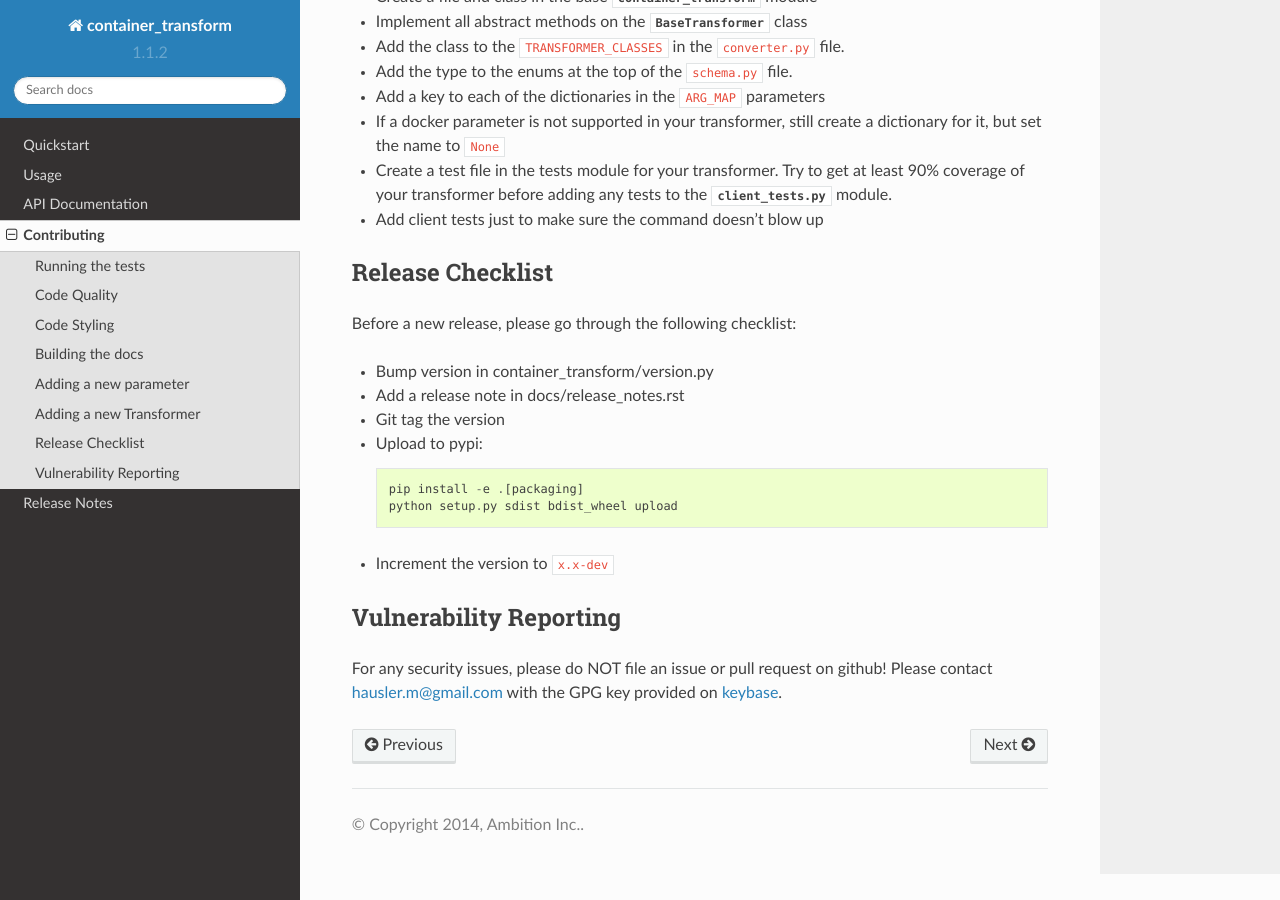
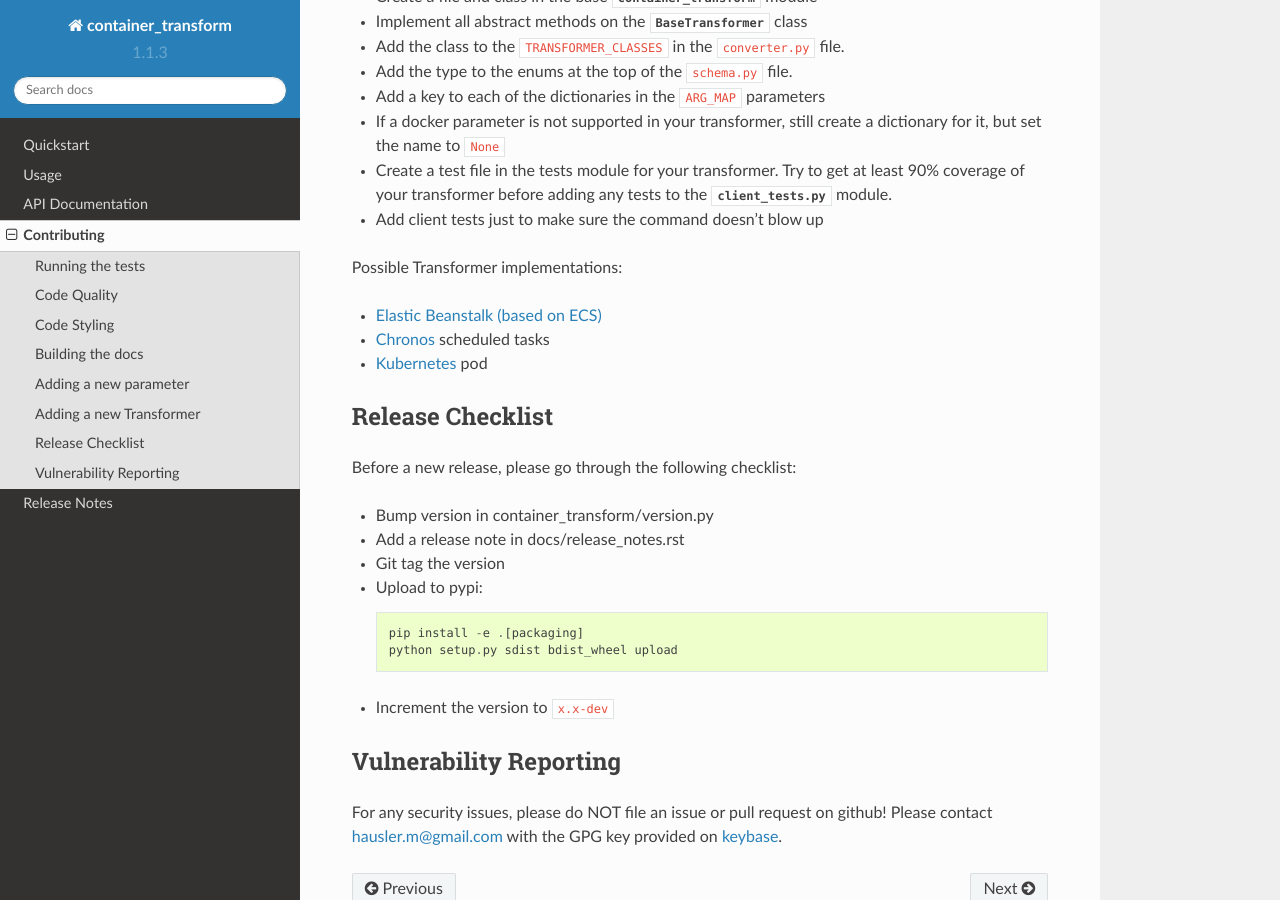
Before and after one commit to micahhausler/container-transform, a Sphinx documentation site: the page built from docs/contributing.rst, in a window 1280 px wide and 900 px high, scrolled down 1824 px. Built offline with Sphinx 7.4.7 and the Read the Docs theme 2.0.0, drawn with Linux system fonts in a browser that asks for light colours.

```diff
--- a/container_transform/version.py
+++ b/container_transform/version.py
@@ -1 +1 @@
-__version__ = '1.1.2'
+__version__ = '1.1.3'
--- a/docs/contributing.rst
+++ b/docs/contributing.rst
@@ -100,6 +100,17 @@
   :py:mod:`client_tests.py<container_transform.tests.client_test>` module.
 * Add client tests just to make sure the command doesn't blow up
 
+Possible Transformer implementations:
+
+* `Elastic Beanstalk (based on ECS)`_
+* `Chronos`_ scheduled tasks
+* `Kubernetes`_ pod
+
+.. _Elastic Beanstalk (based on ECS): http://docs.aws.amazon.com/elasticbeanstalk/latest/dg/create_deploy_docker_v2config.html#create_deploy_docker_v2config_dockerrun_format
+.. _Chronos: http://mesos.github.io/chronos/docs/api.html#adding-a-docker-job
+.. _Kubernetes: http://kubernetes.io/docs/user-guide/pods/multi-container/#pod-configuration-file
+
+
 Release Checklist
 -----------------
 
@@ -123,4 +134,4 @@
 
 
 .. _hausler.m@gmail.com: mailto:hausler.m@gmail.com
-.. _keybase : https://keybase.io/micahhausler
+.. _keybase: https://keybase.io/micahhausler
--- a/docs/release_notes.rst
+++ b/docs/release_notes.rst
@@ -1,5 +1,11 @@
 Release Notes
 =============
+
+v1.1.3
+------
+
+* Switched docker image to python:3.5-alpine (604 MB smaller, 77 MB total)
+* Fixed case when compose specifies command as an array
 
 v1.1.2
 ------
```
Also changed, not shown: 3 other files.
